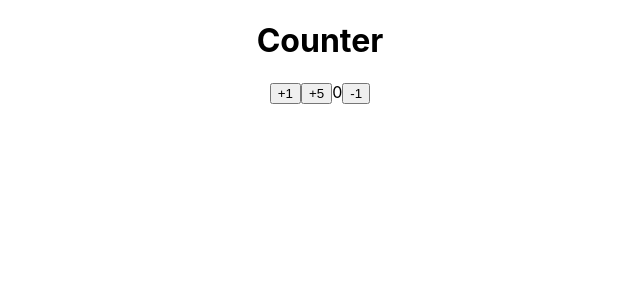
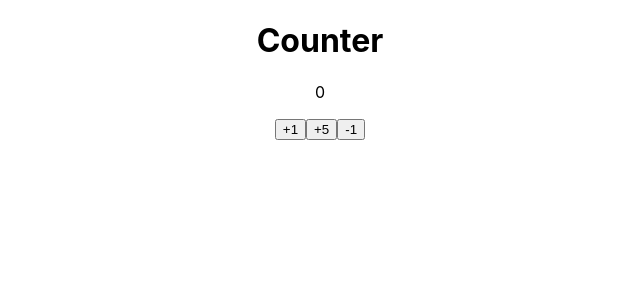
Before and after one commit to ms097530/PS-redux-intro, a React (Create React App) app: page / in a window 1280 px wide. Shown: the top 300 px of the page, without its empty margins (320-960 px from the left). Built offline with nearby package versions, Linux system fonts and the light colour scheme.

Commit message:
rearranged count display

```diff
--- a/src/components/Counter.jsx
+++ b/src/components/Counter.jsx
@@ -23,9 +23,9 @@ export default function Counter()
             <h1>Counter</h1>
 
             <div>
+                <p>{count}</p>
                 <button aria-label="increment" onClick={handleIncrement}>+1</button>
                 <button aria-label="incrementByAmount" onClick={handleAddFive}>+5</button>
-                <span>{count}</span>
                 <button aria-label="decrement" onClick={handleDecrement}>-1</button>
             </div>
         </div>
```
